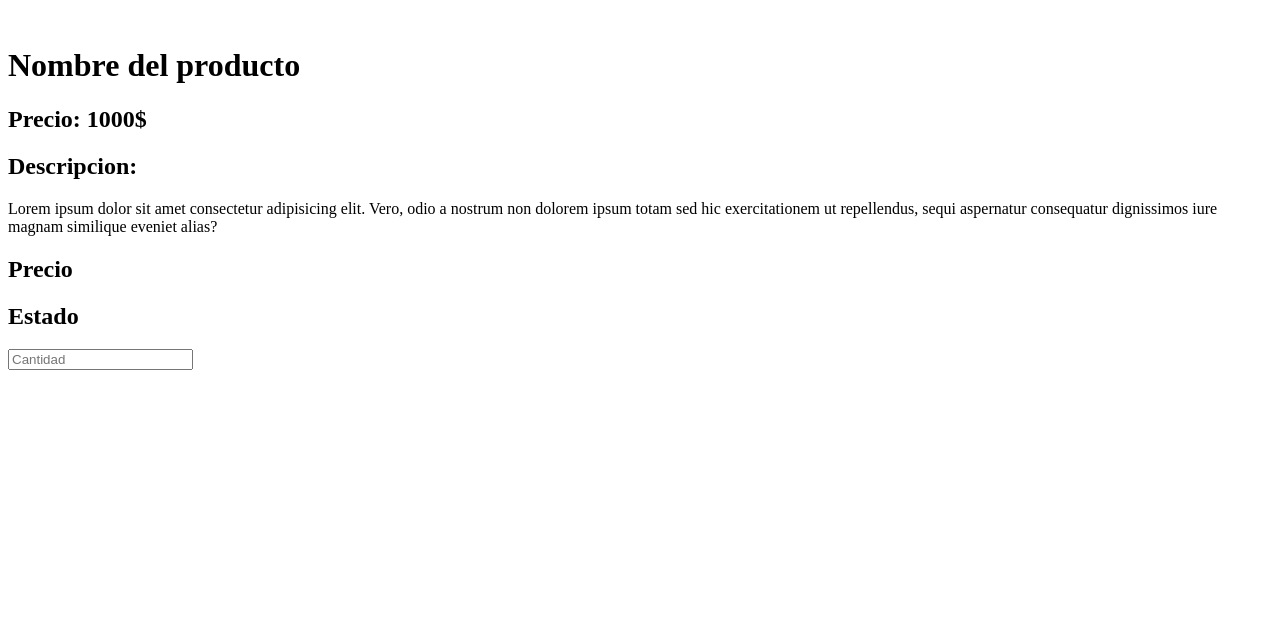
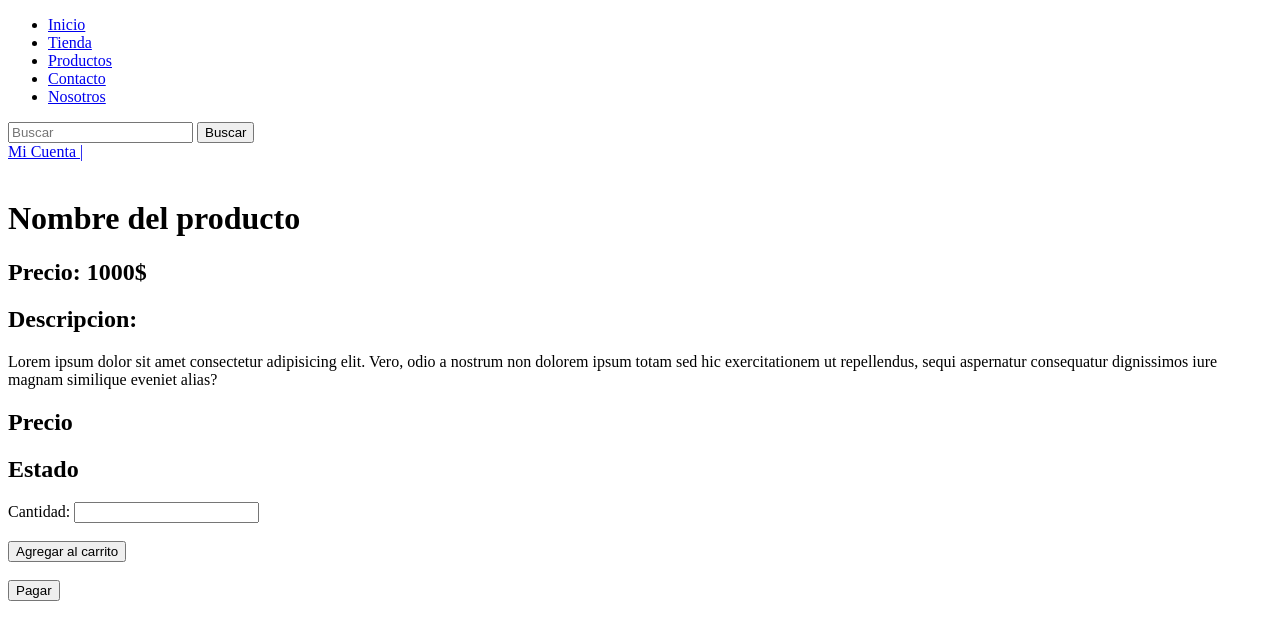
Before and after one commit to LinettePC/CNP1, a plain HTML site: page public/paginaProducto.html in a window 1280 px wide. Drawn offline with Linux system fonts and the light colour scheme.

Commit message:
Update paginaProducto.html

```diff
--- a/public/paginaProducto.html
+++ b/public/paginaProducto.html
@@ -6,6 +6,35 @@
     <title>Pagina del producto</title>
   </head>
   <body>
+    <header class="navegacion">
+        <div class="logo">
+            <!--<img src="img/logo6.png" alt="logo" id="logoFeriaCnp">-->
+        </div>
+        <div class="barra-navegacion">
+            <nav class="botones-navegacion">
+                <ul>
+                    <li><a href="#">Inicio</a></li>
+                    <li><a href="#">Tienda</a></li>
+                    <li><a href="#">Productos</a></li>
+                    <li><a href="#">Contacto</a></li>
+                    <li><a href="#">Nosotros</a></li>
+                </ul>
+            </nav>
+            <div class="barra-busqueda">
+                <input type="text" placeholder="Buscar" id="inputBusqueda">
+                <button>Buscar</button>
+            </div>
+        </div>
+        <div class="carrito">
+            <div  id="cuenta">
+                <a href="#" id="textoCuenta">Mi Cuenta |</a>
+            </div>
+            <div>
+                <!--<img src="img/carritoCompras.png" alt="logoCarrito" id="logoCarrito">-->
+            </div>
+        </div>
+
+    </header>
     <div id="producto">
         <img src="" alt="">
         <h1>Nombre del producto</h1>
@@ -16,10 +45,17 @@
         <p>Lorem ipsum dolor sit amet consectetur adipisicing elit. Vero, odio a nostrum non dolorem ipsum totam sed hic exercitationem ut repellendus, sequi aspernatur consequatur dignissimos iure magnam similique eveniet alias?</p>
     </div>
 
-    <div id="precioProducto">
+    <form id="precioProducto">
         <h2>Precio</h2>
         <h2>Estado</h2>
-        <input type="number" placeholder="Cantidad">
-    </div>
+        <label for="">Cantidad:</label>
+        <input type="number">
+        <br>
+        <br>
+        <Button>Agregar al carrito</Button>
+        <br>
+        <br>
+        <button>Pagar</button>
+    </form>
   </body>
 </html>
```
